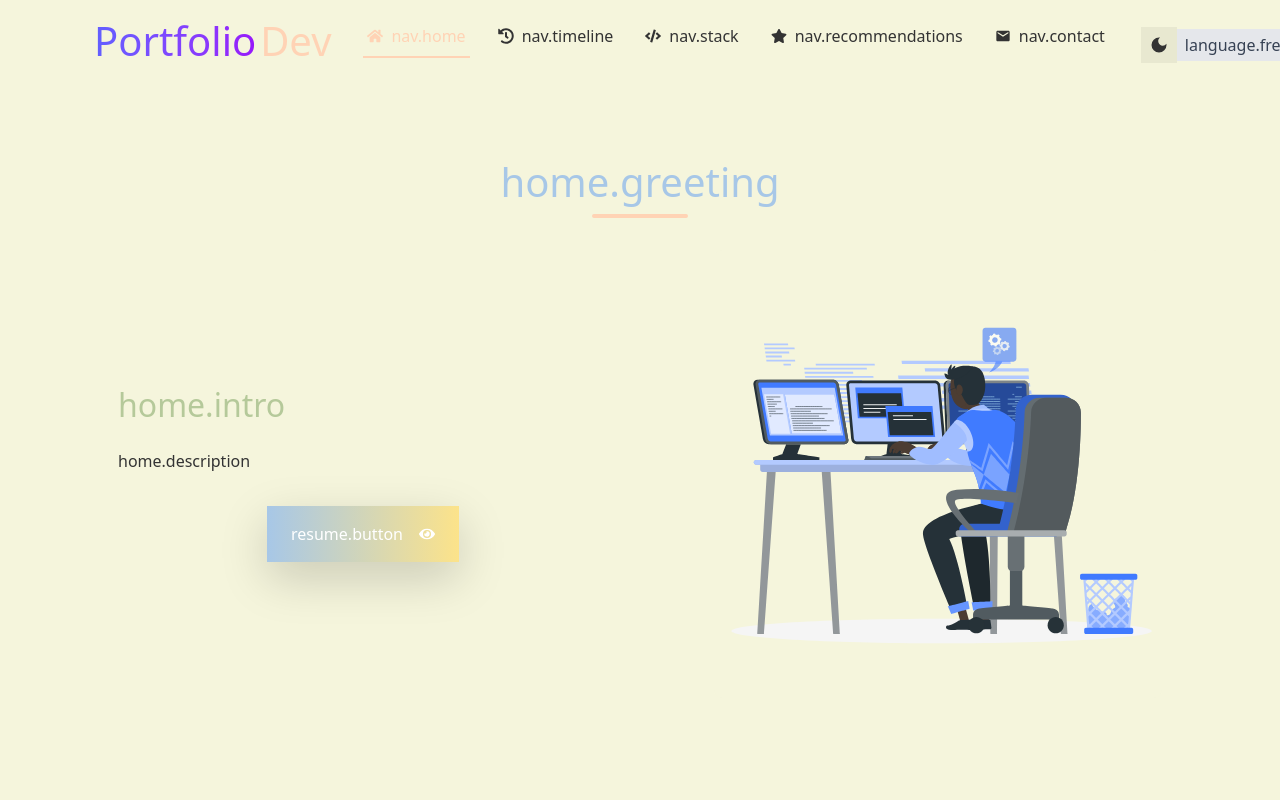
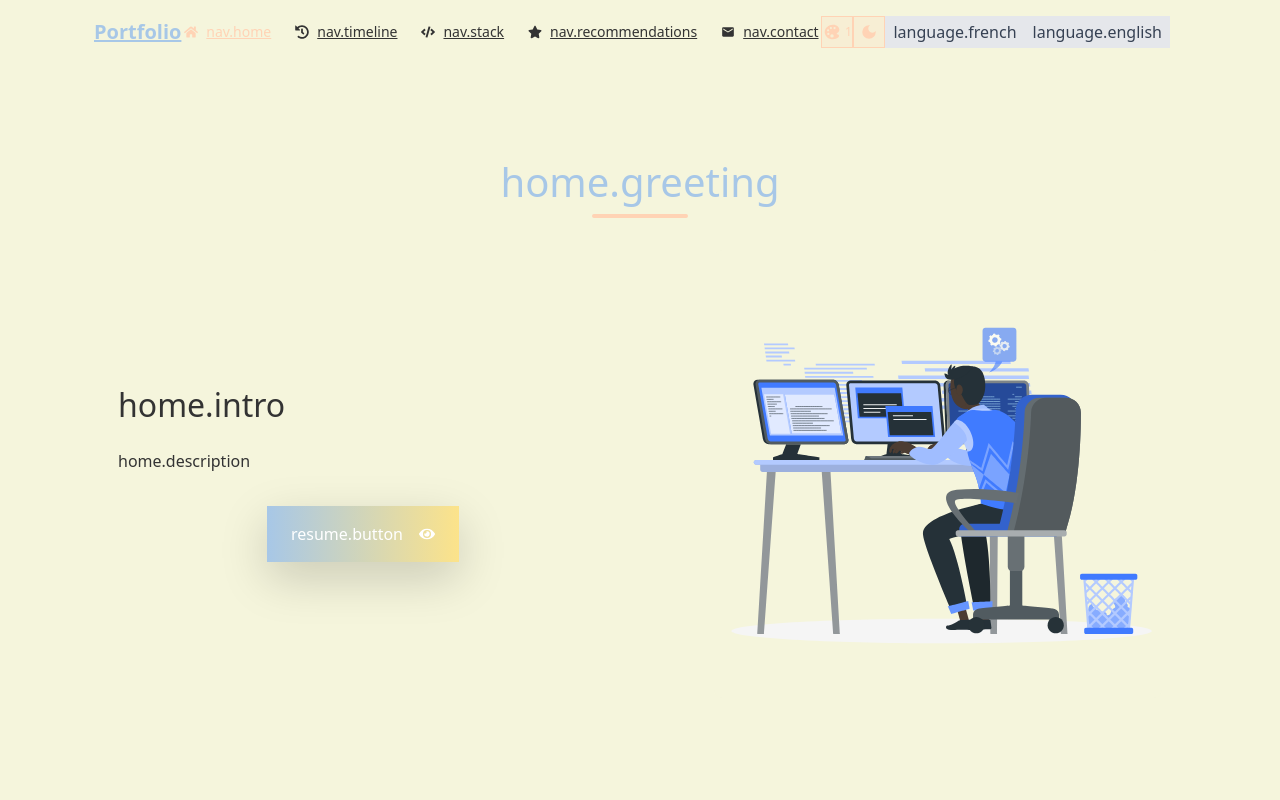
Before and after one commit to Dorianmav/portfolio, a React (Vite) app: page / in a window 1280 px wide. Shown: the top 800 px of the page. Built offline with nearby package versions, Linux system fonts and the light colour scheme; the HTML template or start-up script is replaced by a standard one.

Commit message:
:sparkle: style: ajout de la seconde palette de couleur

```diff
--- a/src/App.tsx
+++ b/src/App.tsx
@@ -42,7 +42,7 @@ const HomeSection: React.FC = () => {
           transition={{ duration: 0.5, delay: 0.2 }}
           className="md:w-1/2 mb-8 md:mb-0 md:pr-8"
         >
-          <h2 className="text-2xl font-semibold mb-4" style={{ color: themeColors.secondary }}>
+          <h2 className="text-2xl font-semibold mb-4" style={{ color: themeColors.text }}>
             {t("home.intro")}
           </h2>
           <p className="text-base leading-relaxed mb-6 text-justify" style={{ color: themeColors.text }}>
--- a/src/components/Header/Header.tsx
+++ b/src/components/Header/Header.tsx
@@ -3,6 +3,7 @@ import { useTranslation } from "react-i18next";
 import { useTheme } from "../../context/useTheme";
 import { FaHome, FaHistory, FaCode, FaStar } from "react-icons/fa";
 import { MdDarkMode, MdLightMode, MdEmail } from "react-icons/md";
+import { IoColorPalette } from "react-icons/io5";
 import LanguageSwitcher from "../LanguageSwitcher";
 import { NavItem, ThemeColors } from "../../types/Navigation";
 
@@ -127,7 +128,7 @@ const MobileNavigation: React.FC<{
 // Composant principal du header
 const Header: React.FC = () => {
   const { t } = useTranslation();
-  const { themeColors, toggleTheme, isDarkMode } = useTheme();
+  const { themeColors, toggleTheme, isDarkMode, togglePalette, currentPalette } = useTheme();
   const [isScrolled, setIsScrolled] = useState(false);
   const [isMobileMenuOpen, setIsMobileMenuOpen] = useState(false);
   const [activeSection, setActiveSection] = useState("home");
@@ -199,16 +200,14 @@ const Header: React.FC = () => {
   ];
 
   // Gestionnaires d'événements pour les éléments de navigation desktop
-  const handleItemHover = (e: React.MouseEvent<HTMLButtonElement> | React.FocusEvent<HTMLButtonElement>) => {
+  const handleDesktopItemHover = (e: React.MouseEvent<HTMLAnchorElement>) => {
     e.currentTarget.style.color = themeColors.highlight;
-    e.currentTarget.style.borderColor = themeColors.highlight;
   };
 
-  const handleItemLeave = (e: React.MouseEvent<HTMLButtonElement> | React.FocusEvent<HTMLButtonElement>, id: string) => {
-    if (id !== activeSection) {
-      e.currentTarget.style.color = themeColors.text;
-      e.currentTarget.style.borderColor = "transparent";
-    }
+  const handleDesktopItemLeave = (e: React.MouseEvent<HTMLAnchorElement>) => {
+    e.currentTarget.style.color = activeSection === e.currentTarget.getAttribute('data-section')
+      ? themeColors.highlight
+      : themeColors.text;
   };
 
   return (
@@ -216,111 +215,127 @@ const Header: React.FC = () => {
       className="fixed top-0 left-0 right-0 z-50 transition-all duration-300"
       style={{
         backgroundColor: isScrolled ? themeColors.background : "transparent",
-        color: themeColors.text,
-        borderBottom: isScrolled ? `1px solid ${themeColors.border}` : "none",
-        boxShadow: isScrolled ? "0 4px 20px rgba(0, 0, 0, 0.1)" : "none",
-        backdropFilter: isScrolled ? "blur(10px)" : "none"
+        boxShadow: isScrolled ? "0 2px 10px rgba(0, 0, 0, 0.1)" : "none",
+        backdropFilter: isScrolled ? "blur(10px)" : "none",
       }}
     >
-      <div className="container mx-auto px-4 sm:px-6 py-3 flex justify-between items-center">
-        <button
-          className="flex items-center transition-transform duration-300 hover:scale-105"
-          onClick={() => scrollToSection("home")}
-          aria-label={t("accessibility.backToTop")}
+      <div className="container mx-auto px-4">
+        <div className="flex items-center justify-between h-16">
+          {/* Logo */}
+          <div className="flex items-center">
+            <a
+              href="#home"
+              onClick={(e) => {
+                e.preventDefault();
+                scrollToSection("home");
+              }}
+              className="text-xl font-bold transition-colors duration-300"
+              style={{ color: themeColors.primary }}
             >
-          <h1 className="text-2xl font-bold flex items-center">
-            <span className="bg-gradient-to-r from-indigo-500 to-purple-600 bg-clip-text text-transparent pr-1">
               Portfolio
-            </span>
-            <span style={{ color: themeColors.highlight }}>Dev</span>
-          </h1>
-        </button>
+            </a>
+          </div>
 
-        {/* Desktop Navigation */}
-        <nav className="hidden md:flex items-center space-x-8">
-          <ul className="flex space-x-6">
+          {/* Navigation pour desktop */}
+          <nav className="hidden md:flex items-center space-x-6">
             {navItems.map((item) => (
-              <li key={item.id}>
-                <button
-                  onClick={() => scrollToSection(item.id)}
-                  className="flex items-center font-medium py-2 px-1 border-b-2 transition-all duration-300"
+              <a
+                key={item.id}
+                href={`#${item.id}`}
+                data-section={item.id}
+                onClick={(e) => {
+                  e.preventDefault();
+                  scrollToSection(item.id);
+                }}
+                className="flex items-center text-sm font-medium transition-colors duration-300"
                 style={{
                   color: activeSection === item.id ? themeColors.highlight : themeColors.text,
-                    borderColor: activeSection === item.id ? themeColors.highlight : "transparent"
                 }}
-                  onMouseOver={handleItemHover}
-                  onFocus={handleItemHover}
-                  onMouseOut={(e) => handleItemLeave(e, item.id)}
-                  onBlur={(e) => handleItemLeave(e, item.id)}
+                onMouseEnter={handleDesktopItemHover}
+                onMouseLeave={handleDesktopItemLeave}
+                aria-current={activeSection === item.id ? "page" : undefined}
               >
                 {item.icon}
                 {item.label}
+              </a>
+            ))}
+          </nav>
+
+          {/* Actions */}
+          <div className="flex items-center space-x-4">
+            {/* Bouton de changement de palette */}
+            <button
+              onClick={togglePalette}
+              className="flex items-center justify-center w-8 h-8 rounded-full transition-colors duration-300 focus:outline-none focus:ring-2 focus:ring-offset-2"
+              style={{
+                backgroundColor: getHighlightWithOpacity(themeColors.highlight, 0.2),
+                color: themeColors.highlight,
+                borderColor: themeColors.highlight,
+                borderWidth: "1px"
+              }}
+              aria-label={currentPalette === 1 ? "Changer vers la palette 2" : "Changer vers la palette 1"}
+              title={currentPalette === 1 ? "Changer vers la palette 2" : "Changer vers la palette 1"}
+            >
+              <IoColorPalette size={18} />
+              <span className="ml-1 text-xs">{currentPalette}</span>
             </button>
-              </li>
-            ))}
-          </ul>
 
-          <div className="flex items-center space-x-4">
+            {/* Bouton de changement de thème */}
             <button
               onClick={toggleTheme}
-              className="p-2 rounded-full transition-colors duration-300"
+              className="flex items-center justify-center w-8 h-8 rounded-full transition-colors duration-300 focus:outline-none focus:ring-2 focus:ring-offset-2"
               style={{
-                backgroundColor: isDarkMode ? "rgba(255, 255, 255, 0.1)" : "rgba(0, 0, 0, 0.05)"
+                backgroundColor: getHighlightWithOpacity(themeColors.highlight, 0.2),
+                color: themeColors.highlight,
+                borderColor: themeColors.highlight,
+                borderWidth: "1px"
               }}
-              aria-label={isDarkMode ? t("accessibility.lightMode") : t("accessibility.darkMode")}
+              aria-label={isDarkMode ? "Passer au mode clair" : "Passer au mode sombre"}
+              title={isDarkMode ? "Passer au mode clair" : "Passer au mode sombre"}
             >
-              {isDarkMode ? <MdLightMode size={20} /> : <MdDarkMode size={20} />}
+              {isDarkMode ? <MdLightMode size={18} /> : <MdDarkMode size={18} />}
             </button>
 
-            <LanguageSwitcher />
-          </div>
-        </nav>
-
-        {/* Mobile Menu Button */}
-        <div className="md:hidden flex items-center space-x-3 pr-1">
-          <button
-            onClick={toggleTheme}
-            className="p-2 rounded-full transition-colors duration-300 touch-manipulation"
-            style={{
-              backgroundColor: isDarkMode ? "rgba(255, 255, 255, 0.1)" : "rgba(0, 0, 0, 0.05)"
-            }}
-            aria-label={isDarkMode ? t("accessibility.lightMode") : t("accessibility.darkMode")}
-          >
-            {isDarkMode ? <MdLightMode size={22} /> : <MdDarkMode size={22} />}
-          </button>
-
+            {/* Sélecteur de langue */}
             <LanguageSwitcher />
 
+            {/* Bouton du menu mobile */}
             <button
-            className="relative w-10 h-10 flex justify-center items-center mobile-menu-button touch-manipulation ml-1"
               onClick={toggleMobileMenu}
-            aria-label={isMobileMenuOpen ? t("accessibility.closeMenu") : t("accessibility.openMenu")}
+              className="md:hidden flex flex-col justify-center items-center w-8 h-8 rounded-md transition-colors duration-300 focus:outline-none focus:ring-2 focus:ring-offset-2"
+              style={{
+                backgroundColor: getHighlightWithOpacity(themeColors.highlight, 0.2),
+                borderColor: themeColors.highlight,
+                borderWidth: "1px"
+              }}
               aria-expanded={isMobileMenuOpen}
               aria-controls="mobile-navigation"
+              aria-label={isMobileMenuOpen ? "Fermer le menu" : "Ouvrir le menu"}
             >
-            <div className="w-6 h-0.5 absolute transition-all duration-300"
-              style={{
-                backgroundColor: themeColors.text,
-                transform: isMobileMenuOpen ? "rotate(45deg)" : "translateY(-6px)"
-              }}
+              <div
+                className={`w-5 h-0.5 rounded-full transition-all duration-300 ${
+                  isMobileMenuOpen ? "transform rotate-45 translate-y-1.5" : "mb-1"
+                }`}
+                style={{ backgroundColor: themeColors.highlight }}
               ></div>
-            <div className="w-6 h-0.5 absolute transition-opacity duration-300"
-              style={{
-                backgroundColor: themeColors.text,
-                opacity: isMobileMenuOpen ? 0 : 1
-              }}
+              <div
+                className={`w-5 h-0.5 rounded-full transition-all duration-300 ${
+                  isMobileMenuOpen ? "opacity-0" : ""
+                }`}
+                style={{ backgroundColor: themeColors.highlight }}
               ></div>
-            <div className="w-6 h-0.5 absolute transition-all duration-300"
-              style={{
-                backgroundColor: themeColors.text,
-                transform: isMobileMenuOpen ? "rotate(-45deg)" : "translateY(6px)"
-              }}
+              <div
+                className={`w-5 h-0.5 rounded-full transition-all duration-300 ${
+                  isMobileMenuOpen ? "transform -rotate-45 -translate-y-1.5" : "mt-1"
+                }`}
+                style={{ backgroundColor: themeColors.highlight }}
               ></div>
             </button>
           </div>
         </div>
+      </div>
 
-      {/* Mobile Navigation */}
+      {/* Menu de navigation mobile */}
       <MobileNavigation
         navItems={navItems}
         scrollToSection={scrollToSection}
--- a/src/components/Stack/Toolstack.tsx
+++ b/src/components/Stack/Toolstack.tsx
@@ -41,7 +41,7 @@ const Toolstack: React.FC = () => {
             height: "3em",
             width: "3em",
             opacity: "0.9",
-            filter: themeColors.text === '#333333' ? "invert(100%)" : "none",
+            filter: themeColors.text === '#333333' || '#2D3142' ? "invert(100%)" : "none",
             objectFit: "contain"
           }}
         />
--- a/src/context/ThemeContext.tsx
+++ b/src/context/ThemeContext.tsx
@@ -1,6 +1,6 @@
 // src/context/ThemeContext.tsx
 import React, { useState, useEffect, useMemo } from "react";
-import { ThemeType, themes } from "../theme/themes";
+import { ThemeType, themes, themes2 } from "../theme/themes";
 import { ThemeContext } from "./ThemeContext.context";
 
 // Fonction pour déterminer si c'est la nuit en fonction de l'heure actuelle
@@ -24,16 +24,35 @@ export const ThemeProvider: React.FC<{ children: React.ReactNode }> = ({
     return isNightTime() ? "dark" : "light";
   });
 
+  // État pour gérer la palette de couleurs actuelle (1 pour themes, 2 pour themes2)
+  const [currentPalette, setCurrentPalette] = useState<number>(() => {
+    const savedPalette = localStorage.getItem("palette");
+    return savedPalette ? parseInt(savedPalette) : 1;
+  });
+
   // Mettre à jour le localStorage quand le thème change
   useEffect(() => {
     localStorage.setItem("theme", currentTheme);
   }, [currentTheme]);
 
+  // Mettre à jour le localStorage quand la palette change
+  useEffect(() => {
+    localStorage.setItem("palette", currentPalette.toString());
+  }, [currentPalette]);
+
   const toggleTheme = () => {
     setCurrentTheme((prevTheme) => (prevTheme === "light" ? "dark" : "light"));
   };
 
-  const themeColors = themes[currentTheme];
+  const togglePalette = () => {
+    setCurrentPalette((prevPalette) => (prevPalette === 1 ? 2 : 1));
+  };
+
+  // Sélectionner la palette de couleurs appropriée
+  const themeColors = currentPalette === 1
+    ? themes[currentTheme]
+    : themes2[currentTheme];
+
   const isDarkMode = currentTheme === "dark";
 
   // Utilisation de useMemo pour optimiser les performances
@@ -43,8 +62,10 @@ export const ThemeProvider: React.FC<{ children: React.ReactNode }> = ({
       themeColors,
       toggleTheme,
       isDarkMode,
+      currentPalette,
+      togglePalette,
     }),
-    [currentTheme, themeColors, isDarkMode]
+    [currentTheme, themeColors, isDarkMode, currentPalette]
   );
 
   return (
--- a/src/theme/themes.ts
+++ b/src/theme/themes.ts
@@ -40,3 +40,30 @@ export const themes: Record<ThemeType, ThemeColors> = {
     card: "#262639", // Couleur de la carte
   },
 };
+
+export const themes2: Record<ThemeType, ThemeColors> = {
+  light: {
+    background: "#F8F9FA", // Blanc cassé moderne
+    primary: "#6D9DC5", // Bleu apaisant
+    secondary: "#80A4ED", // Bleu ciel
+    accent: "#F9C846", // Jaune moutarde
+    highlight: "#FF8364", // Corail
+    text: "#2D3142", // Bleu-gris foncé
+    textLight: "#FFFFFF", // Blanc pur
+    textSecondary: "#6C757D", // Gris moyen
+    border: "#DEE2E6", // Gris très clair
+    card: "#FFFFFF", // Blanc
+  },
+  dark: {
+    background: "#2D3142", // Bleu-gris foncé
+    primary: "#4F6D7A", // Bleu ardoise
+    secondary: "#7A9E7E", // Vert sauge
+    accent: "#F9C846", // Jaune moutarde
+    highlight: "#EF767A", // Rose corail
+    text: "#F8F9FA", // Blanc cassé
+    textLight: "#FFFFFF", // Blanc pur
+    textSecondary: "#ADB5BD", // Gris clair
+    border: "#495057", // Gris foncé
+    card: "#3D4153", // Bleu-gris plus clair que le fond
+  },
+};
--- a/src/types/Theme.ts
+++ b/src/types/Theme.ts
@@ -5,4 +5,6 @@ export interface ThemeContextType {
   themeColors: typeof themes.light;
   toggleTheme: () => void;
   isDarkMode: boolean;
+  currentPalette: number;
+  togglePalette: () => void;
 }
```
Lines whose indentation alone changed are shown as unchanged.
